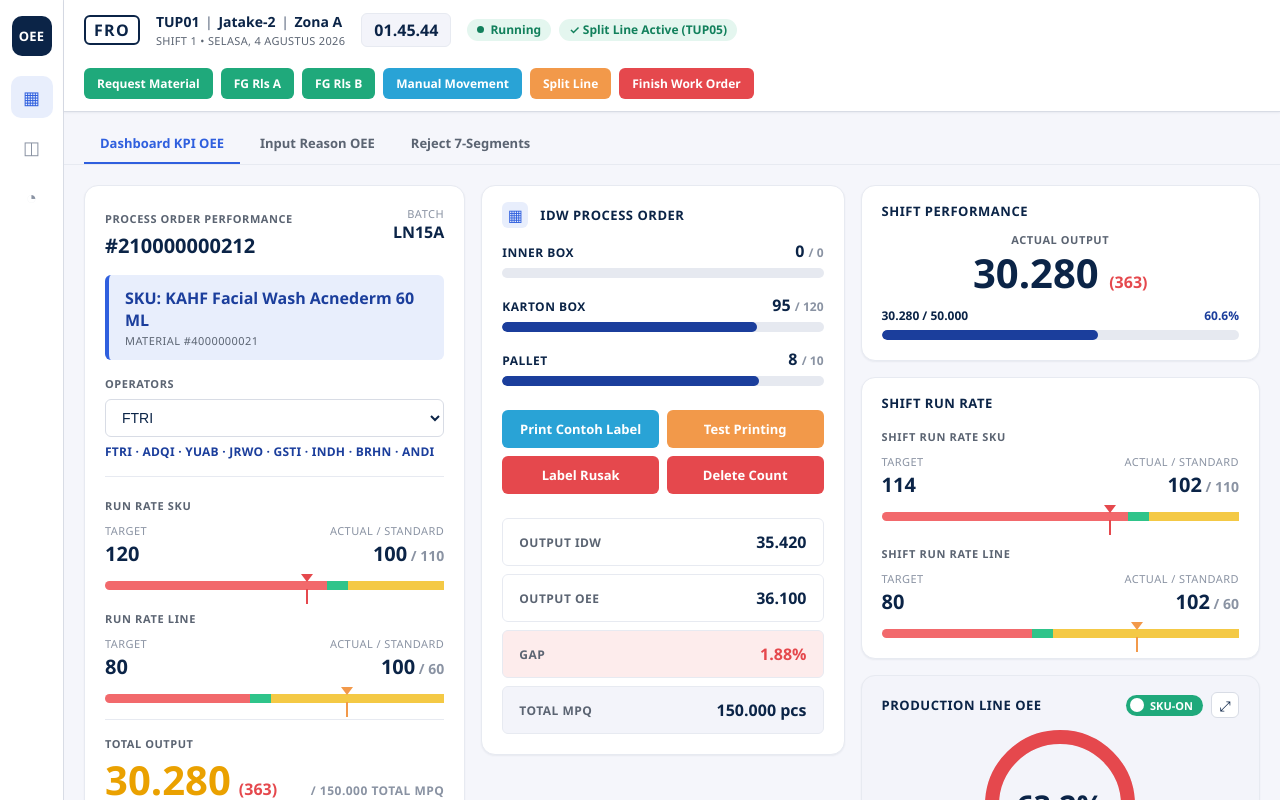
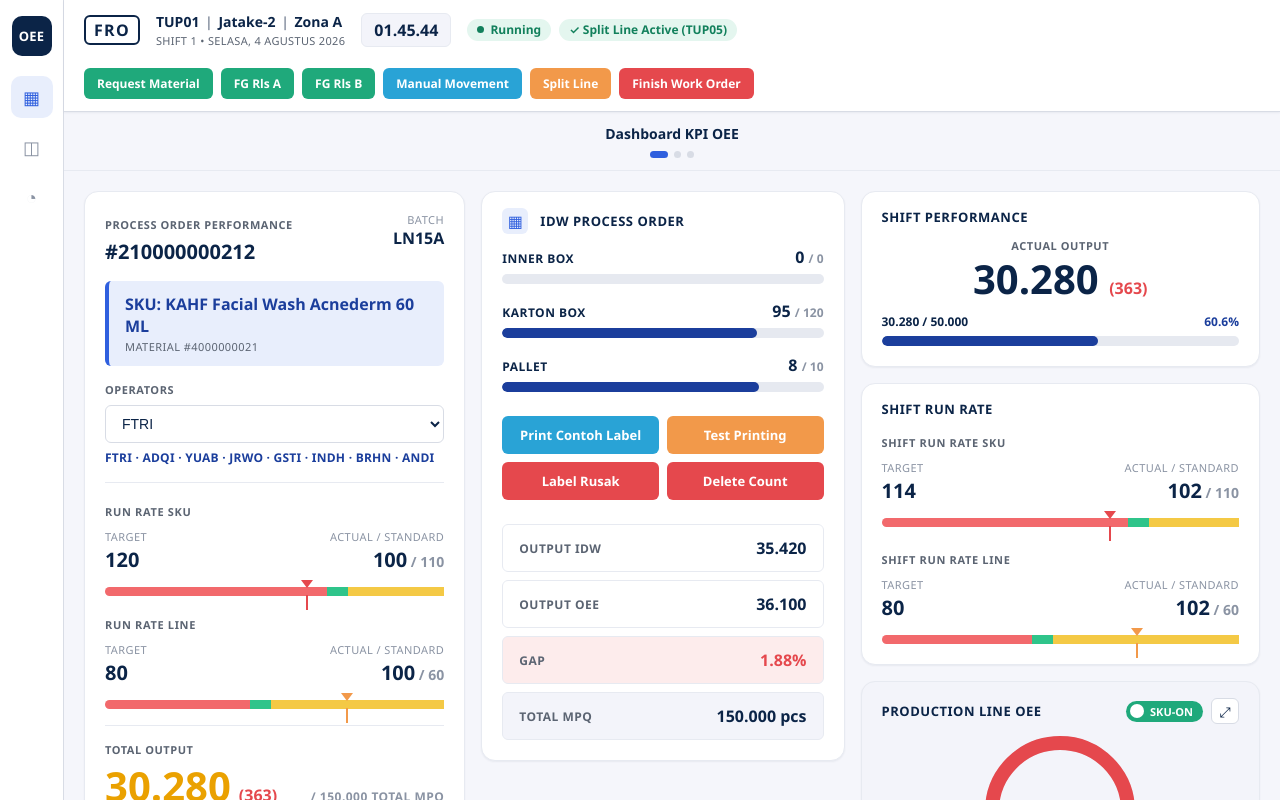
Before and after one commit to vergiantyoga-ui/OEE-Dashboard-Update, a React (Vite) app: page / in a window 1280 px wide. Shown: the top 800 px of the page. Built offline with nearby package versions, Linux system fonts and the light colour scheme.

Commit message:
Add files via upload

```diff
--- a/src/App.css
+++ b/src/App.css
@@ -65,34 +65,6 @@
   flex-direction: column;
 }
 
-.app__tabs {
-  display: flex;
-  gap: var(--sp-1);
-  padding: var(--sp-3) var(--sp-5) 0;
-  background: var(--c-page);
-  border-bottom: 1px solid var(--c-border-soft);
-  overflow-x: auto;
-}
-
-.app__tab {
-  border: none;
-  background: transparent;
-  padding: 10px 16px;
-  font-size: var(--fs-13);
-  font-weight: 600;
-  color: var(--c-gray);
-  cursor: pointer;
-  border-bottom: 2px solid transparent;
-  white-space: nowrap;
-}
-.app__tab:hover {
-  color: var(--c-navy);
-}
-.app__tab.is-active {
-  color: var(--c-blue);
-  border-bottom-color: var(--c-blue);
-}
-
 .app__content {
   padding: var(--sp-5);
   flex: 1;
--- a/src/App.jsx
+++ b/src/App.jsx
@@ -1,5 +1,7 @@
-import { useState } from "react";
+import { useState, useRef, useEffect } from "react";
 import DashboardHeader from "./components/header/DashboardHeader.jsx";
+import PageIndicator from "./components/nav/PageIndicator.jsx";
+import SwipeArrows from "./components/nav/SwipeArrows.jsx";
 import Toast from "./components/ui/Toast.jsx";
 import Page1Kpi from "./pages/Page1Kpi.jsx";
 import Page2Reason from "./pages/Page2Reason.jsx";
@@ -12,9 +14,58 @@
   { id: "reject", label: "Reject 7-Segments", icon: "◔" },
 ];
 
+const AUTO_HIDE_MS = 3000;
+const SWIPE_THRESHOLD_PX = 50;
+
+/**
+ * Page navigation: tablets get swipe-left/right + floating tap-to-reveal
+ * arrows instead of a top tab row (replaces the old `app__tabs`). The
+ * arrows show briefly on load, reappear on any tap/swipe in the content
+ * area, and auto-hide after a few seconds of inactivity so they don't
+ * permanently cover content. The left icon rail (`app__sidebar`) is a
+ * separate, unrelated affordance and is unchanged.
+ */
 export default function App() {
   const [page, setPage] = useState("kpi");
   const [toast, setToast] = useState("");
+  const [arrowsVisible, setArrowsVisible] = useState(true);
+
+  const hideTimer = useRef(null);
+  const touchX = useRef(null);
+
+  function revealArrows() {
+    setArrowsVisible(true);
+    if (hideTimer.current) clearTimeout(hideTimer.current);
+    hideTimer.current = setTimeout(() => setArrowsVisible(false), AUTO_HIDE_MS);
+  }
+
+  // show briefly on first load so the affordance is discoverable, then hide
+  useEffect(() => {
+    revealArrows();
+    return () => {
+      if (hideTimer.current) clearTimeout(hideTimer.current);
+    };
+    // eslint-disable-next-line react-hooks/exhaustive-deps
+  }, []);
+
+  function goTo(delta) {
+    const idx = PAGES.findIndex((p) => p.id === page);
+    const next = (idx + delta + PAGES.length) % PAGES.length;
+    setPage(PAGES[next].id);
+    revealArrows();
+  }
+
+  function handleTouchStart(e) {
+    touchX.current = e.touches[0].clientX;
+    revealArrows();
+  }
+
+  function handleTouchEnd(e) {
+    if (touchX.current == null) return;
+    const dx = e.changedTouches[0].clientX - touchX.current;
+    if (Math.abs(dx) > SWIPE_THRESHOLD_PX) goTo(dx < 0 ? 1 : -1);
+    touchX.current = null;
+  }
 
   return (
     <div className="app">
@@ -41,28 +92,22 @@
 
       <div className="app__main">
         <DashboardHeader />
+        <PageIndicator pages={PAGES} activeId={page} />
 
-        <div className="app__tabs" role="tablist" aria-label="Dashboard pages">
-          {PAGES.map((p) => (
-            <button
-              key={p.id}
-              role="tab"
-              aria-selected={page === p.id}
-              className={`app__tab ${page === p.id ? "is-active" : ""}`}
-              onClick={() => setPage(p.id)}
-            >
-              {p.label}
-            </button>
-          ))}
-        </div>
-
-        <main className="app__content">
+        <main
+          className="app__content"
+          onClick={revealArrows}
+          onTouchStart={handleTouchStart}
+          onTouchEnd={handleTouchEnd}
+        >
           {page === "kpi" && <Page1Kpi onToast={setToast} />}
           {page === "reason" && <Page2Reason onToast={setToast} />}
           {page === "reject" && <Page3Reject onToast={setToast} />}
         </main>
       </div>
 
+      <SwipeArrows visible={arrowsVisible} onPrev={() => goTo(-1)} onNext={() => goTo(1)} />
+
       <Toast message={toast} onDismiss={() => setToast("")} />
     </div>
   );
```
